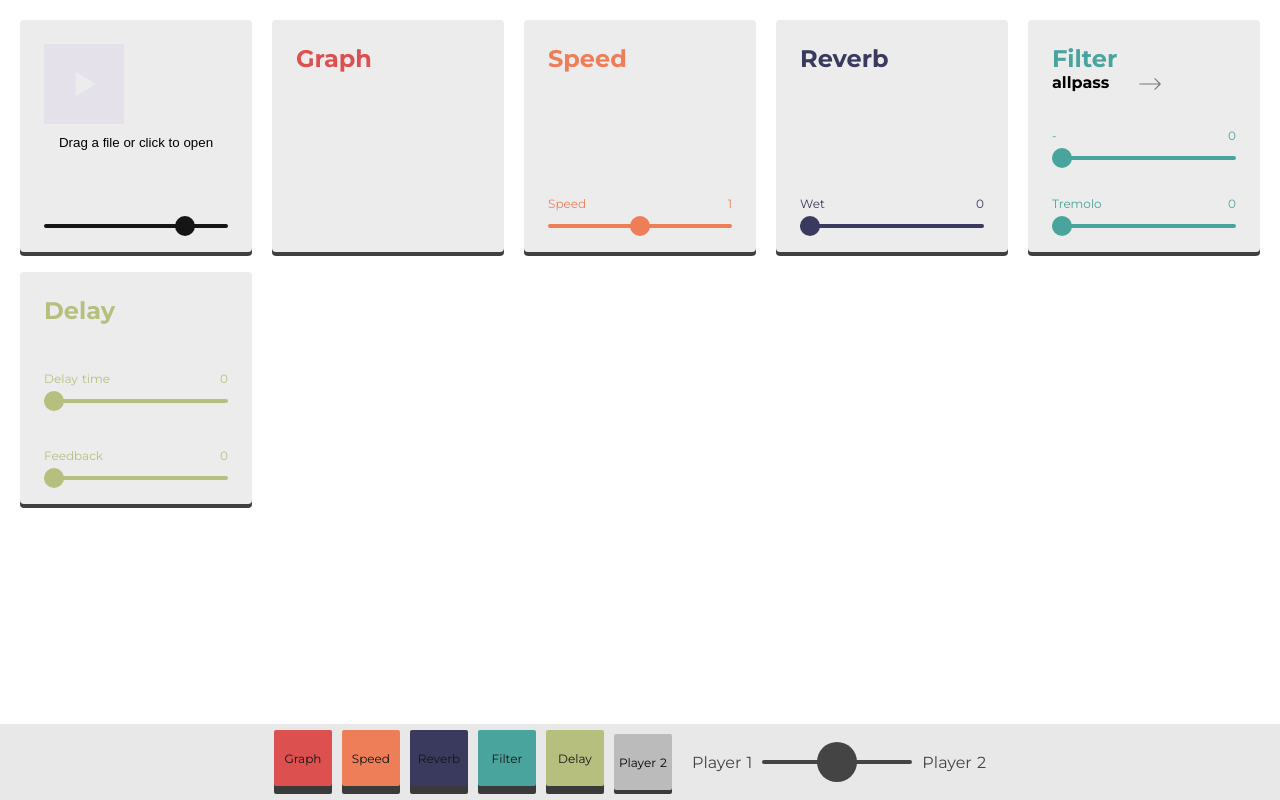
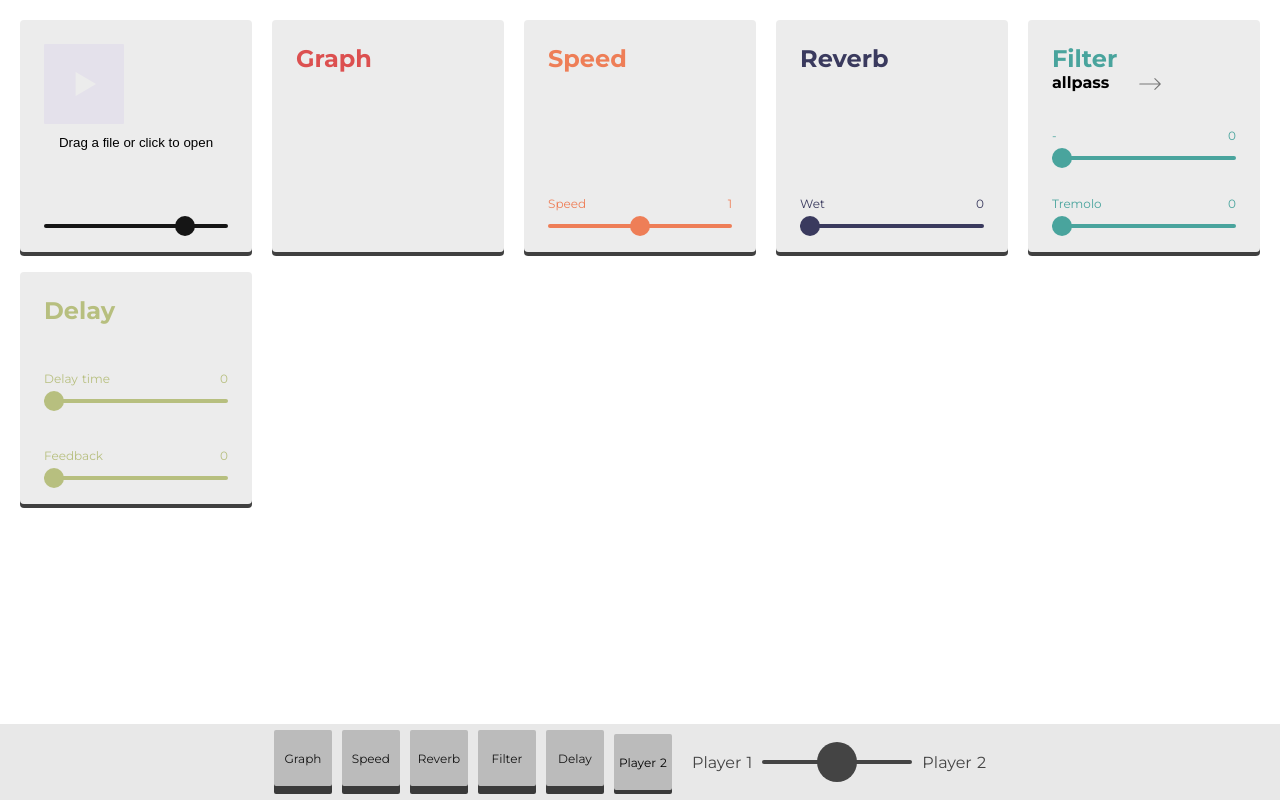
Before and after one commit to nckn/effe, a Nuxt app: page / in a window 1280 px wide. Built offline with nearby package versions, Linux system fonts and the light colour scheme; no server answers.

Commit message:
Changing to color instead of background-color

```diff
--- a/assets/scss/main.scss
+++ b/assets/scss/main.scss
@@ -296,13 +296,16 @@ canvas#analyser {
         @each $color in $node-colors {
           &[name="#{nth($color,1)}"] {
             // background-color: desaturate(nth($color,2), 40%);
-            background-color: rgba(nth($color,2), 0.6);
-            color: #777;
+            // background-color: rgba(nth($color,2), 0.6);
+            color: rgba(nth($color,2), 0.6);
+            // color: #777;
             &:hover {
-              background-color: lighten($color: nth($color,2), $amount: 10%) !important;
+              // background-color: lighten($color: nth($color,2), $amount: 10%) !important;
+              color: lighten($color: nth($color,2), $amount: 10%) !important;
             }
             &.ison {
-              background-color: nth($color,2);
+              // background-color: nth($color,2);
+              color: nth($color,2);
               color: #151515;
               @include transThis(all, 0.2s, ease-out);
               @include makeFatBoxShadow(0px, 8px);
```
